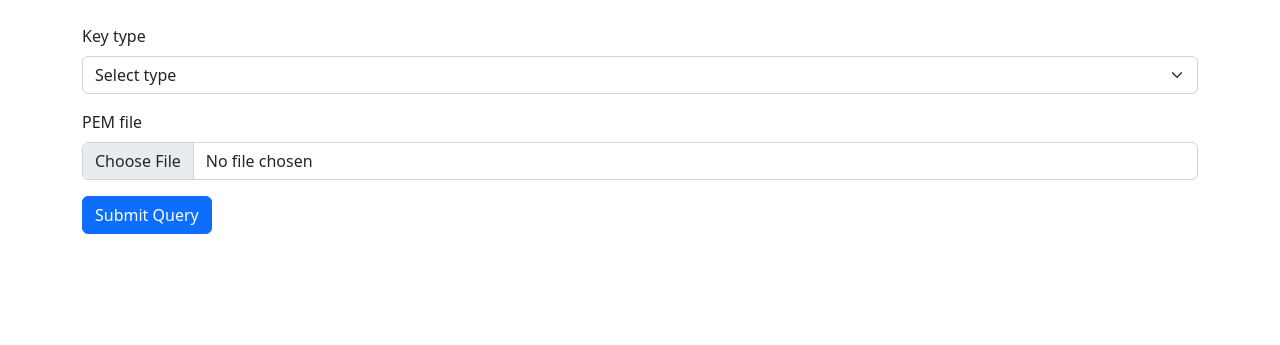
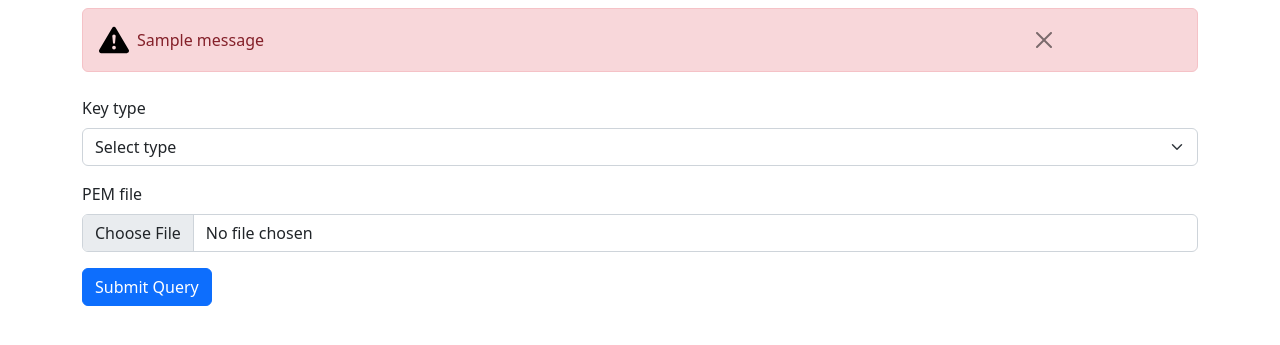
Before and after one commit to sharon1160/rsa-key-viewer, a Flask app: page / in a window 1280 px wide. Shown: the part 94-439 px from the top of the page. Run offline with Flask 2, Linux system fonts and the light colour scheme; one stand-in notice (Sample message) is shown.

Commit message:
show alert messages

```diff
--- a/templates/index.html
+++ b/templates/index.html
@@ -1,6 +1,26 @@
 {% extends "base.html" %}
 
 {% block content %}
+
+<svg xmlns="http://www.w3.org/2000/svg" style="display: none;" width="12px">
+  <symbol id="exclamation-triangle-fill" viewBox="0 0 16 16">
+    <path d="M8.982 1.566a1.13 1.13 0 0 0-1.96 0L.165 13.233c-.457.778.091 1.767.98 1.767h13.713c.889 0 1.438-.99.98-1.767L8.982 1.566zM8 5c.535 0 .954.462.9.995l-.35 3.507a.552.552 0 0 1-1.1 0L7.1 5.995A.905.905 0 0 1 8 5zm.002 6a1 1 0 1 1 0 2 1 1 0 0 1 0-2z"/>
+  </symbol>
+</svg>
+
+
+{% with messages = get_flashed_messages(with_categories=true) %}
+  {% if messages %}
+    {% for category, message in messages %}
+      <div class="mt-2 alert alert-danger d-flex align-items-center" role="alert">
+        <svg class="bi flex-shrink-0 me-2" width="30px" height="30px" role="img" aria-label="Danger:"><use xlink:href="#exclamation-triangle-fill"/></svg>
+        {{ message }}
+        <button type="button" class="btn-close" style="margin-left: 48rem;" data-bs-dismiss="alert" aria-label="Close"></button>
+      </div>
+    {% endfor %}
+  {% endif %}
+{% endwith %}
+
 <div class="row justify-content-center mt-4">
   {% include "form.html" %}
 </div>
```
